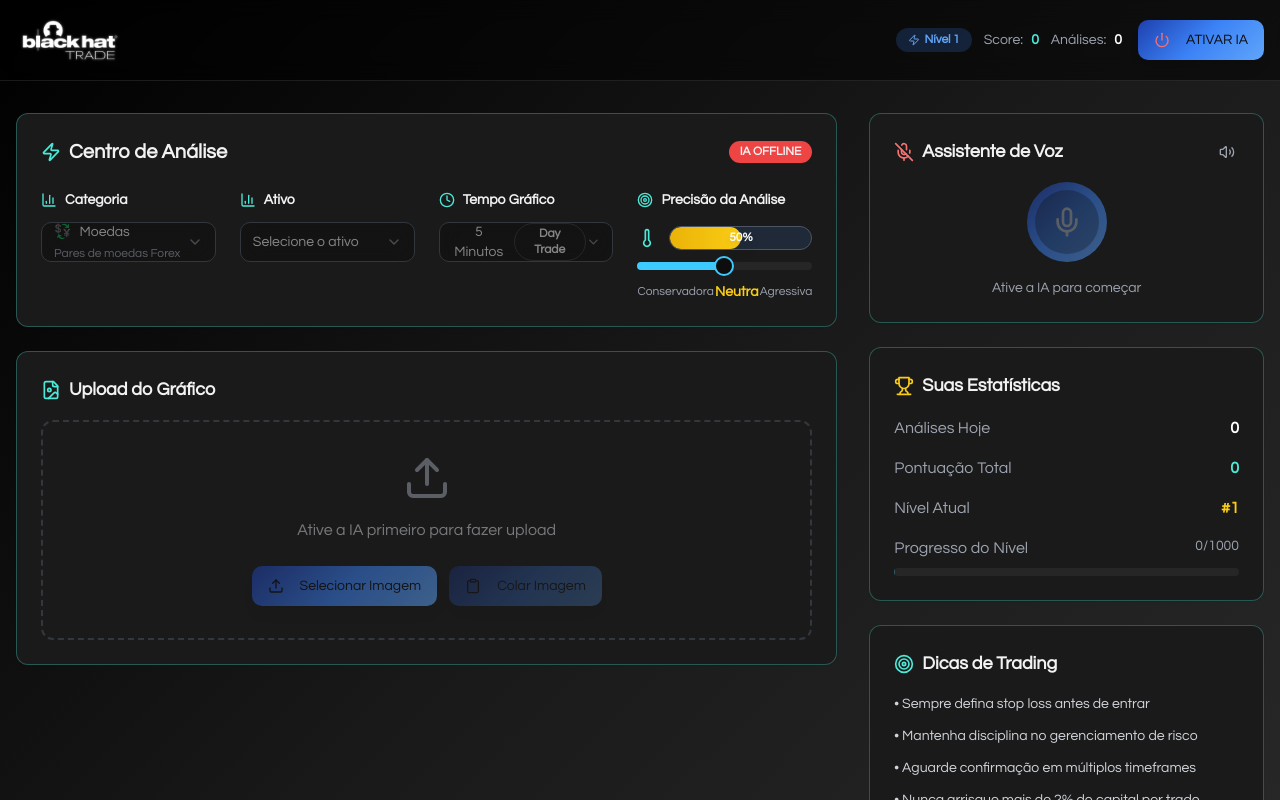
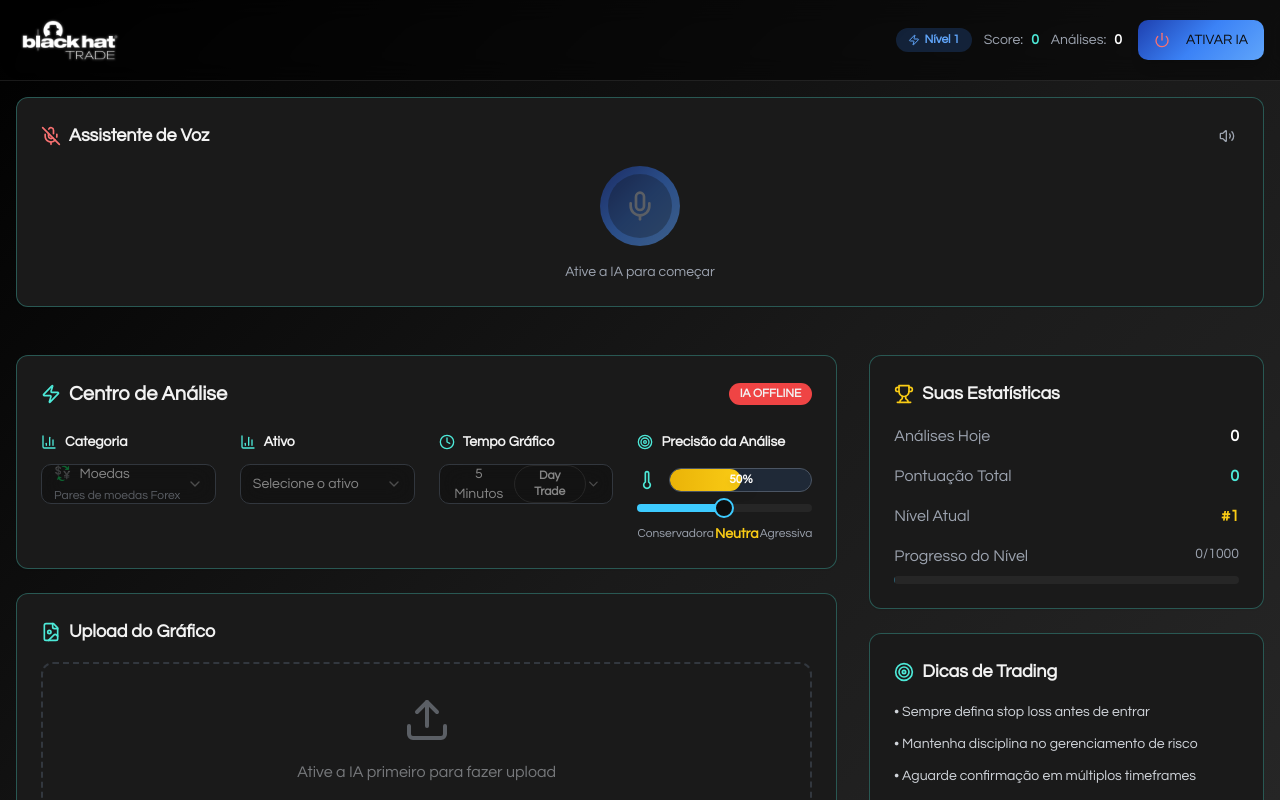
Before and after one commit to pedrosanne/app-bht, a React (Vite) app: page / in a window 1280 px wide. Shown: the top 800 px of the page. Built offline with nearby package versions, Linux system fonts and the light colour scheme.

Commit message:
audio-duplicado-indextsx

```diff
--- a/src/pages/Index.tsx
+++ b/src/pages/Index.tsx
@@ -1,4 +1,3 @@
-
 import React, { useState, useRef, useEffect } from 'react';
 import { Card } from '@/components/ui/card';
 import { Button } from '@/components/ui/button';
@@ -20,29 +19,29 @@ const Index = () => {
   const [userLevel, setUserLevel] = useState(1);
   const [totalScore, setTotalScore] = useState(0);
   const [analysisCount, setAnalysisCount] = useState(0);
-  const [tradingParams, setTradingParams] = useState<{
-    assetType: string;
-    asset: string;
-    timeframe: string;
-    precision: number;
-  }>({
+  const [isMobile, setIsMobile] = useState(false);
+  const [tradingParams, setTradingParams] = useState({
     assetType: 'moedas',
     asset: '',
     timeframe: '5m',
     precision: 50
   });
+
   const { toast } = useToast();
   const analysisResultRef = useRef<HTMLDivElement>(null);
 
-  // Scroll automático para o resultado quando a análise for concluída
+  useEffect(() => {
+    const checkMobile = () => setIsMobile(window.innerWidth < 1024);
+    checkMobile();
+    window.addEventListener('resize', checkMobile);
+    return () => window.removeEventListener('resize', checkMobile);
+  }, []);
+
   useEffect(() => {
     if (analysisResult && !isAnalyzing && analysisResultRef.current) {
       setTimeout(() => {
-        analysisResultRef.current?.scrollIntoView({
-          behavior: 'smooth',
-          block: 'start'
-        });
-      }, 500); // Pequeno delay para garantir que o componente foi renderizado
+        analysisResultRef.current?.scrollIntoView({ behavior: 'smooth', block: 'start' });
+      }, 500);
     }
   }, [analysisResult, isAnalyzing]);
 
@@ -60,12 +59,11 @@ const Index = () => {
     setUploadedImage(imageUrl);
     setIsAnalyzing(true);
 
-    // Simular análise da IA
     setTimeout(() => {
       const signals = ['Compra', 'Venda'];
       const signal = signals[Math.floor(Math.random() * signals.length)];
-      const confidence = Math.floor(Math.random() * 30) + 70; // 70-100%
-      const score = Math.floor(Math.random() * 300) + 200; // 200-500 pontos
+      const confidence = Math.floor(Math.random() * 30) + 70;
+      const score = Math.floor(Math.random() * 300) + 200;
 
       const result = {
         signal,
@@ -85,7 +83,6 @@ const Index = () => {
       setAnalysisCount(prev => prev + 1);
       setTotalScore(prev => prev + score);
 
-      // Calcular novo nível
       const newLevel = Math.floor(totalScore / 1000) + 1;
       if (newLevel > userLevel) {
         setUserLevel(newLevel);
@@ -99,30 +96,23 @@ const Index = () => {
 
   return (
     <div className="min-h-screen bg-gradient-dark text-white">
-      {/* Header */}
       <header className="border-b border-white/10 bg-black/50 backdrop-blur-md sticky top-0 z-50">
         <div className="container mx-auto px-4 py-4">
           <div className="flex items-center justify-between">
-            <div className="flex items-center">
-              <img
-                src="/lovable-uploads/b6caf80d-f50c-4265-87a8-3b903b1176c7.png"
-                alt="Logo"
-                className="h-12 w-auto object-contain"
-              />
-            </div>
-
+            <img
+              src="/lovable-uploads/b6caf80d-f50c-4265-87a8-3b903b1176c7.png"
+              alt="Logo"
+              className="h-12 w-auto object-contain"
+            />
             <div className="flex items-center space-x-4">
               <GameScore
                 level={userLevel}
                 score={totalScore}
                 analysisCount={analysisCount}
               />
-
               <Button
                 onClick={handleAIToggle}
-                className={`metal-button flex items-center space-x-2 ${
-                  isAIActive ? 'animate-pulse-neon' : ''
-                }`}
+                className={`metal-button flex items-center space-x-2 ${isAIActive ? 'animate-pulse-neon' : ''}`}
               >
                 <Power className={`h-4 w-4 ${isAIActive ? 'text-green-400' : 'text-red-400'}`} />
                 <span>{isAIActive ? 'IA ATIVA' : 'ATIVAR IA'}</span>
@@ -132,8 +122,8 @@ const Index = () => {
         </div>
       </header>
 
-      {/* Assistente de Voz - Mobile Only (Top Position) */}
-      <div className="lg:hidden container mx-auto px-4 py-4">
+      {/* Voice Assistant - Único componente, responsivo via lógica JS */}
+      <div className="container mx-auto px-4 py-4">
         <VoiceAssistant
           isActive={isAIActive}
           isAnalyzing={isAnalyzing}
@@ -142,14 +132,9 @@ const Index = () => {
         />
       </div>
 
-      {/* Main Content */}
       <main className="container mx-auto px-4 py-8">
         <div className="grid grid-cols-1 lg:grid-cols-3 gap-8">
-
-          {/* Upload e Análise */}
           <div className="lg:col-span-2 space-y-6">
-
-            {/* Status e Controles */}
             <Card className="p-6 glass-effect border-neon-blue/30">
               <div className="flex items-center justify-between mb-6">
                 <h2 className="text-xl font-semibold flex items-center space-x-2">
@@ -163,7 +148,6 @@ const Index = () => {
                   {isAIActive ? "IA ONLINE" : "IA OFFLINE"}
                 </Badge>
               </div>
-
               <TradingForm
                 params={tradingParams}
                 onChange={setTradingParams}
@@ -171,7 +155,6 @@ const Index = () => {
               />
             </Card>
 
-            {/* Upload de Imagem */}
             <Card className="p-6 glass-effect border-neon-blue/30">
               <ImageUpload
                 onImageUpload={handleImageUpload}
@@ -181,7 +164,6 @@ const Index = () => {
               />
             </Card>
 
-            {/* Resultado da Análise */}
             {analysisResult && (
               <div ref={analysisResultRef}>
                 <AnalysisResult
@@ -196,62 +178,41 @@ const Index = () => {
             )}
           </div>
 
-          {/* Sidebar - Desktop Only */}
-          <div className="hidden lg:block space-y-6">
-
-            {/* Assistente de Voz - Desktop */}
-            <VoiceAssistant
-              isActive={isAIActive}
-              isAnalyzing={isAnalyzing}
-              hasImage={!!uploadedImage}
-              analysisComplete={!!analysisResult}
-            />
-
-            {/* Estatísticas */}
+          {/* Estatísticas e Dicas */}
+          <div className="space-y-6">
             <Card className="p-6 glass-effect border-neon-blue/30">
               <h3 className="text-lg font-semibold mb-4 flex items-center space-x-2">
                 <Trophy className="h-5 w-5 text-yellow-400" />
                 <span>Suas Estatísticas</span>
               </h3>
-
               <div className="space-y-4">
                 <div className="flex justify-between">
                   <span className="text-gray-400">Análises Hoje</span>
                   <span className="text-white font-semibold">{analysisCount}</span>
                 </div>
-
                 <div className="flex justify-between">
                   <span className="text-gray-400">Pontuação Total</span>
                   <span className="text-neon-blue font-semibold">{totalScore}</span>
                 </div>
-
                 <div className="flex justify-between">
                   <span className="text-gray-400">Nível Atual</span>
                   <span className="text-yellow-400 font-semibold">#{userLevel}</span>
                 </div>
-
                 <div>
                   <div className="flex justify-between mb-2">
                     <span className="text-gray-400">Progresso do Nível</span>
-                    <span className="text-sm text-gray-400">
-                      {totalScore % 1000}/1000
-                    </span>
+                    <span className="text-sm text-gray-400">{totalScore % 1000}/1000</span>
                   </div>
-                  <Progress
-                    value={(totalScore % 1000) / 10}
-                    className="h-2"
-                  />
+                  <Progress value={(totalScore % 1000) / 10} className="h-2" />
                 </div>
               </div>
             </Card>
 
-            {/* Dicas Rápidas */}
             <Card className="p-6 glass-effect border-neon-blue/30">
               <h3 className="text-lg font-semibold mb-4 flex items-center space-x-2">
                 <Target className="h-5 w-5 text-neon-blue" />
                 <span>Dicas de Trading</span>
               </h3>
-
               <div className="space-y-3 text-sm text-gray-300">
                 <p>• Sempre defina stop loss antes de entrar</p>
                 <p>• Mantenha disciplina no gerenciamento de risco</p>
@@ -263,7 +224,6 @@ const Index = () => {
         </div>
       </main>
 
-      {/* Footer */}
       <footer className="border-t border-white/10 bg-black/50 backdrop-blur-md mt-16">
         <div className="container mx-auto px-4 py-8">
           <div className="flex flex-col md:flex-row items-center justify-between space-y-4 md:space-y-0">
@@ -277,7 +237,6 @@ const Index = () => {
                 <p>&copy; 2024 Trading AI. Todos os direitos reservados.</p>
               </div>
             </div>
-
             <div className="flex items-center space-x-6 text-sm text-gray-400">
               <span>Análise Inteligente</span>
               <span className="text-neon-blue">•</span>
```
